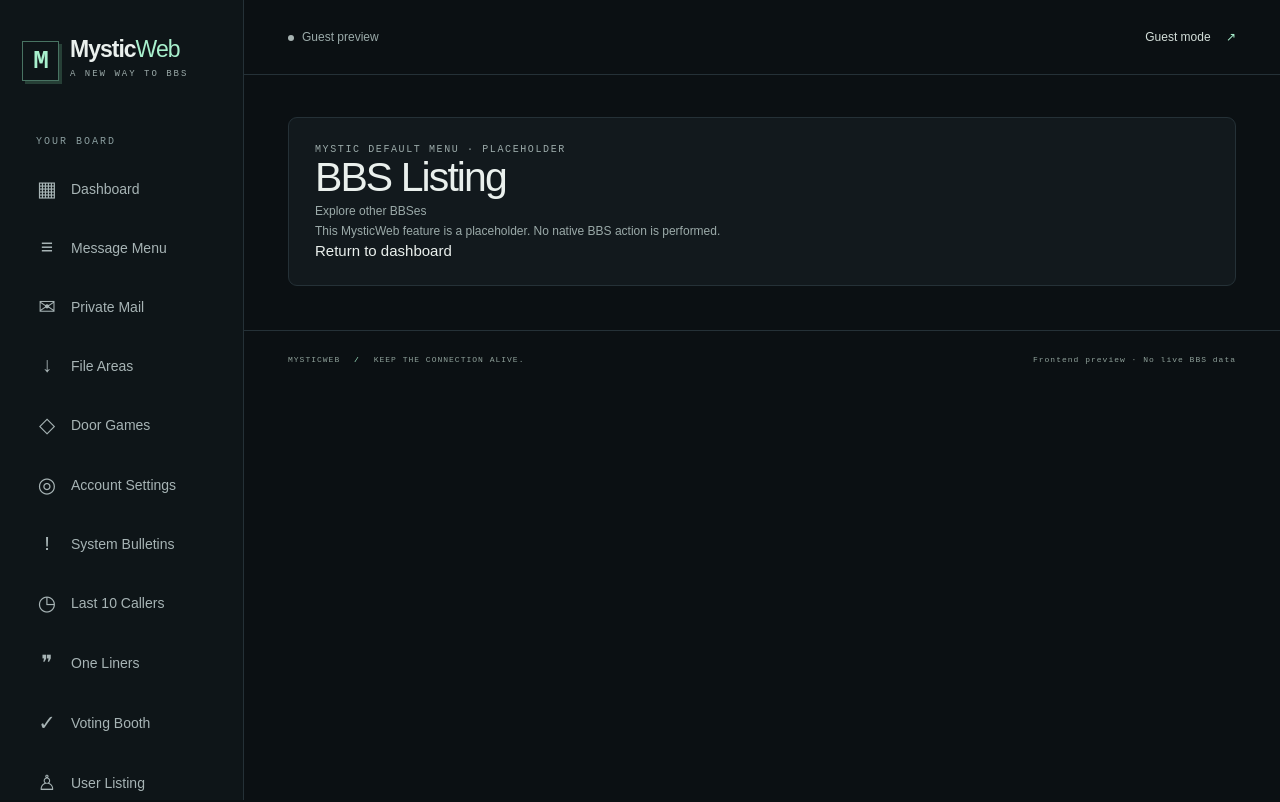
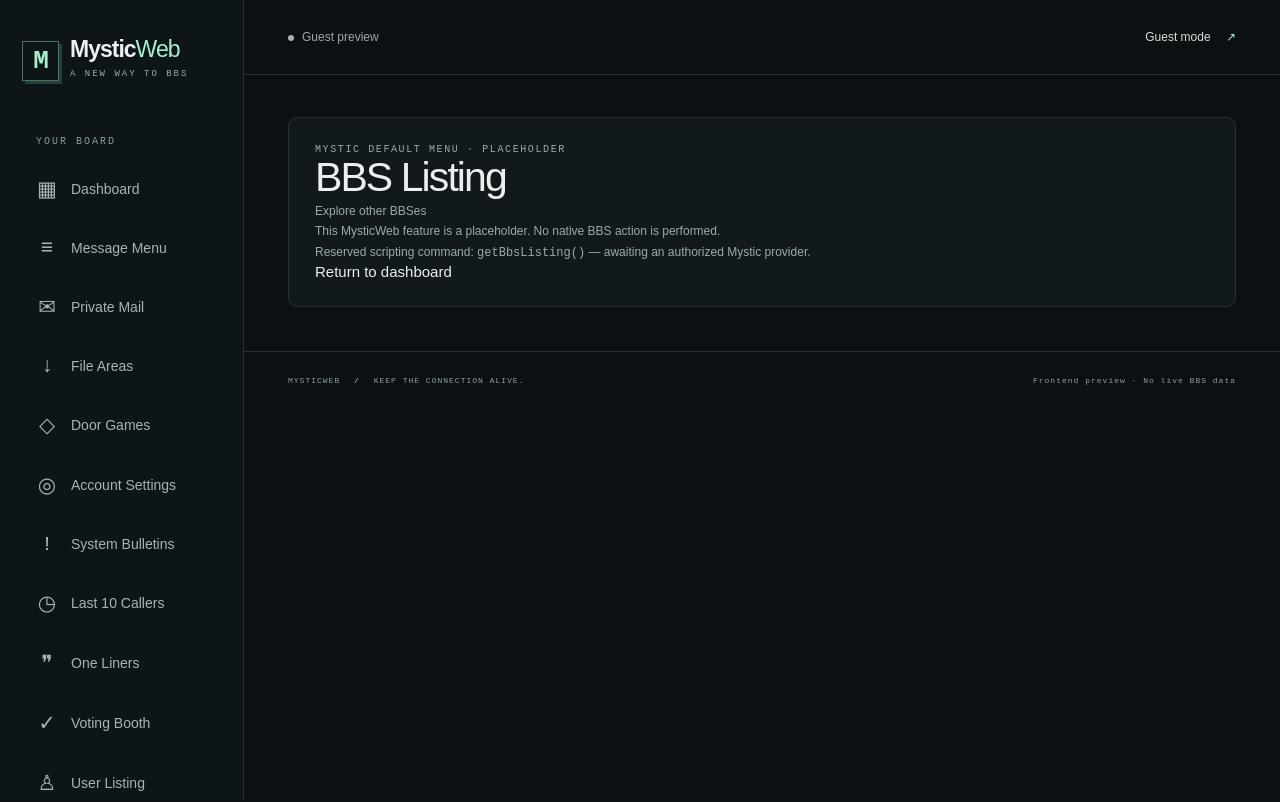
Before and after one commit to javadude334/MysticWeb, a Next.js app: page /features/bbs-list in a window 1280 px wide. Shown: the top 802 px of the page. Built offline with nearby package versions, Linux system fonts and the light colour scheme; no server answers.

Commit message:
feat(ui): show reserved scripting commands on existing feature menus

```diff
--- a/src/app/features/[slug]/page.tsx
+++ b/src/app/features/[slug]/page.tsx
@@ -13,6 +13,7 @@ export default async function FeaturePreview({ params }: { params: Promise<{ slu
     <h1>{item?.name ?? "Feature Preview"}</h1>
     <p>{item?.description ?? "This destination has not been configured."}</p>
     <p>This MysticWeb feature is a placeholder. No native BBS action is performed.</p>
+    {item?.command && <p>Reserved scripting command: <code>{item.command}()</code> — awaiting an authorized Mystic provider.</p>}
     <Link href="/dashboard">Return to dashboard</Link>
   </section></Shell>;
 }
```
